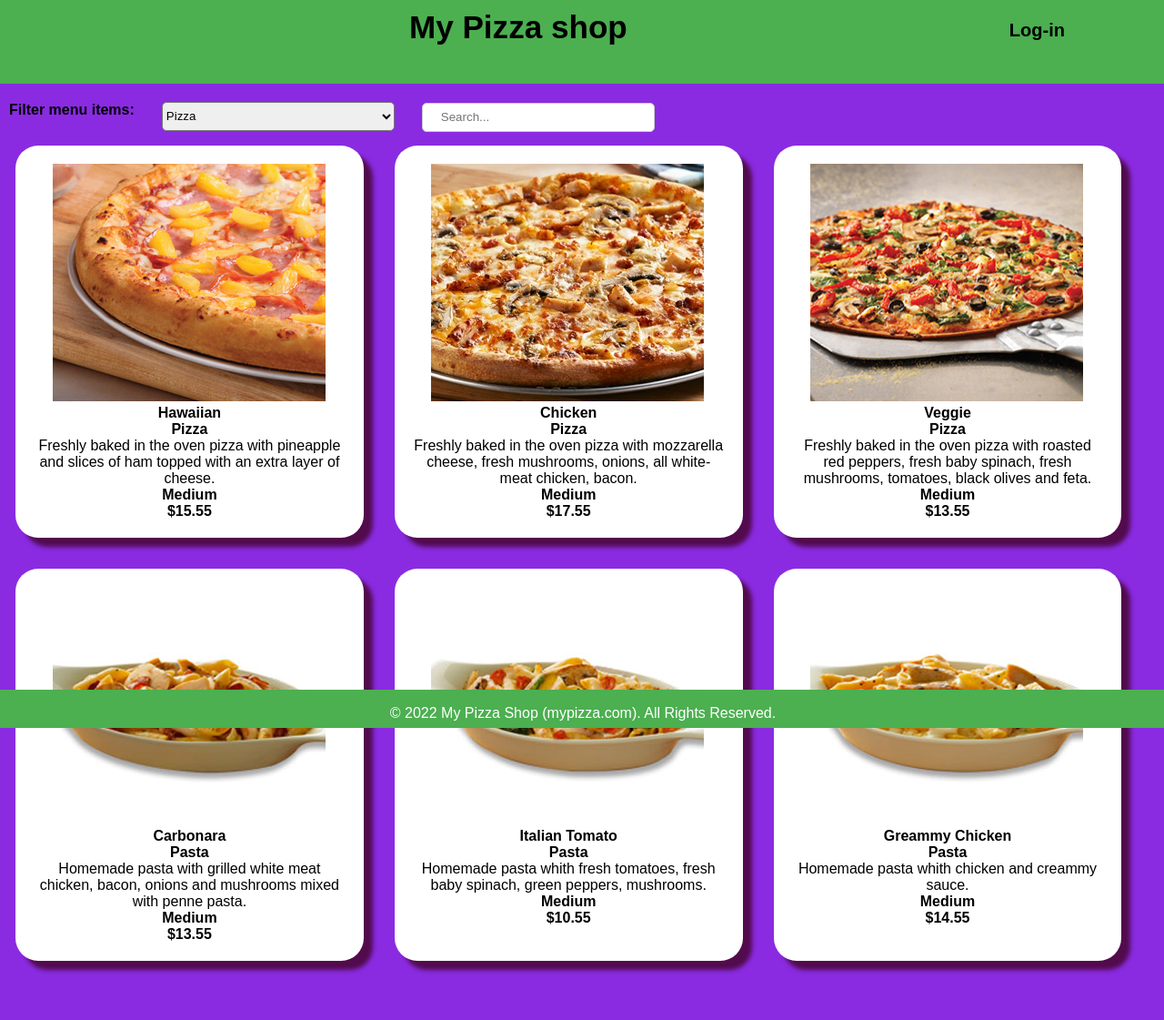
After one commit to kristina-sh/webprog-pizza-rest, a PHP site: page /menu.html in a window 1280 px wide. The commit adds this page. Shown: the whole page at 91% size. Run offline with PHP 8.4, Linux system fonts and the light colour scheme.

Commit message:
Add img folder & menu, modify css

```diff
--- a/CSS/assignment2.css
+++ b/CSS/assignment2.css
@@ -1,16 +1,22 @@
 * {
   font-family: sans-serif;
 }
-  body{
+
+body {
   background: linear-gradient(to left, #2f54c2 27%, #ff99cc 100%);
   background: blueviolet;
-    position: relative;        /* for the footer to move with the page size */
-    min-height: 100%;          /* for the footer to be at the bottom */
-    padding-bottom: 3rem;      /* for padding at the bottom in the courses page */
-    margin: 10px ;             /* To fit the body in the page */
+  position: relative;
+  /* for the footer to move with the page size */
+  min-height: 100%;
+  /* for the footer to be at the bottom */
+  padding-bottom: 3rem;
+  /* for padding at the bottom in the courses page */
+  margin: 10px;
+  /* To fit the body in the page */
 }
 
-  .logincontainer, .registercontainer {
+.logincontainer,
+.registercontainer {
   background-color: white;
   padding: 50px;
   width: 500px;
@@ -29,6 +35,7 @@
   cursor: pointer;
   width: 100%;
 }
+
 button:hover {
   opacity: 0.8;
 }
@@ -39,7 +46,8 @@
     padding-top: 15px;
 } */
 
-input[type=text], input[type=password] {
+input[type=text],
+input[type=password] {
   width: 100%;
   padding: 12px 20px;
   margin: 8px 0;
@@ -47,6 +55,7 @@ input[type=text], input[type=password] {
   border: 1px solid #ccc;
   box-sizing: border-box;
 }
+
 #header {
   /* padding: 10px;  */
   margin: -10px -10px 20px -10px;
@@ -58,8 +67,9 @@ input[type=text], input[type=password] {
   /* border-radius: 15px; */
 
 }
+
 .footer {
-  position:fixed;
+  position: fixed;
   left: 0;
   bottom: 0;
   width: 100%;
@@ -67,6 +77,142 @@ input[type=text], input[type=password] {
   color: white;
   height: 40px;
   text-align: center;
-  padding:1px;
-  overflow:hidden;
+  padding: 1px;
+  overflow: hidden;
 }
+
+/* Format items boxes on menu page (Kristina Shalaginova)*/
+.item {
+  background-color: white;
+  border-radius: 25px;
+  box-shadow: 10px 10px 5px rgb(82, 11, 77);
+  margin: 7px;
+  padding: 20px;
+  font-size: 12pt;
+}
+
+/* Format boxes direction on menu page (Kristina Shalaginova)*/
+.menu {
+  display: grid;
+  grid-gap: 20px;
+  grid-template-columns: repeat(3, 31vw);
+}
+
+/*Format right text in boxes on menu page (Kristina Shalaginova)*/
+.name,
+.category,
+.descrip,
+.size,
+.price {
+  text-align: center;
+  font-size: 12pt
+}
+
+.name,
+.category,
+.size,
+.price {
+  font-weight: bold;
+}
+
+/*Format images (Kristina Shalaginova)*/
+.item-image {
+  display: block;
+  margin-right: 20%;
+  margin-left: 6%;
+  width: 25px;
+}
+
+/* Format navigation bar* (Kristina Shalaginova)*/
+#menupage {
+  margin-top: -35px;
+  margin-left: -10px;
+  margin-right: -10px;
+  margin-bottom: 20px;
+  text-align: center;
+  background: #4CAF50;
+  color: black;
+  font-size: 30px;
+}
+
+.link {
+  text-decoration: none;
+  color: black;
+  margin-left: 400px;
+}
+
+a.link a:hover {
+  background-color: #ddd;
+  color: black;
+}
+
+.navbar {
+  display: flex;
+  gap: 20px;
+  margin-left: 450px;
+
+}
+
+/*Select form and searchbar(Kristina Shalaginova)*/
+.select-form {
+  display: flex;
+  gap: 30px;
+}
+
+#searchbar,
+#category-select {
+  width: 20vw;
+  height: 4vh;
+  border-radius: 5px;
+}
+
+#searchbar {
+  margin-top: 1px;
+}
+
+.head-select {
+  font-weight: bold;
+}
+
+/*Change screen size menu page*/
+@media (max-width: 900px) {
+  .menu {
+    grid-template-columns: repeat(2, 47vw);
+  }
+  .item-image {
+    margin-right: 10%;
+    margin-left: 10%;
+  }
+  .navbar{
+    gap:1px;
+    margin-left: -20px;
+
+  }
+  .navbar, .select-form {
+    flex-direction: column;
+  }
+  .link{
+    margin-left: 15px;
+  }
+}
+
+@media (max-width: 600px) {
+  .menu {
+    grid-template-columns: repeat(1, 95vw);
+  }
+  .item-image {
+    margin-right: 10%;
+    margin-left: 15%;
+  }
+  .link{
+    margin-left: 25px;
+  }
+  .navbar, .select-form {
+    flex-direction: column;
+  }
+  .navbar{
+    gap:1px;
+    margin-left: -40px;
+
+  }
+}
--- /dev/null
+++ b/menu.html
@@ -0,0 +1,98 @@
+<!DOCTYPE html>
+<html lang="en">
+
+<head>
+    <meta charset="UTF-8">
+    <meta name="author" content="Kristina Shalaginova">
+    <meta name="viewport" content="width=device-width, initial-scale=1.0">
+    <link rel="stylesheet" href="./CSS/assignment2.css">
+    <title>Menu</title>
+</head>
+<!-- Navigation bar-->
+
+<body>
+    <header class="header" id="menupage">
+        <div class="navbar">
+        <h3>My Pizza shop</h3>
+        <h6><a class="link" href="./index.html">Log-in</a></h6>
+        </div>
+        </header>
+
+        <!-- Filtering and searching area -->
+        <form class="select-form">
+            <div class="head-select"> Filter menu items:</div>
+            <select name="category" id="category-select">
+                <option value="select1" class="option">Pizza</option>
+                <option value="select2" class="option">Pasta</option>
+            </select>
+            <input type="text" id="searchbar" onkeyup="search_item()" name="search" placeholder="Search...">
+        </form>
+        <!--Conttent with menu items -->
+        <div class="menu">
+            <div class="item">
+                <div class="item-image"><img src="./images/hawaiian.jpg" alt="hawaiian"></div>
+                <div class="name">Hawaiian</div>
+                <div class="category">Pizza</div>
+                <div class="descrip">Freshly baked in the oven pizza with pineapple and slices of ham topped with an
+                    extra
+                    layer of cheese.</div>
+                <div class="size">Medium</div>
+                <div class="price">$15.55</div>
+        </div>
+        <div class="item">
+            <div class="item-image"><img src="./images/chicken.jpg" alt="chicken"></div>
+            <div class="name">Chicken</div>
+            <div class="category">Pizza</div>
+            <div class="descrip">Freshly baked in the oven pizza with mozzarella cheese, fresh mushrooms, onions,
+                all
+                white-meat chicken, bacon.</div>
+            <div class="size">Medium</div>
+            <div class="price">$17.55</div>
+
+        </div>
+        <div class="item">
+            <div class="item-image"><img src="./images/veggie.jpg" alt="veggie"></div>
+            <div class="name">Veggie</div>
+            <div class="category">Pizza</div>
+            <div class="descrip">Freshly baked in the oven pizza with roasted red peppers, fresh baby spinach, fresh
+                mushrooms, tomatoes, black olives and feta.</div>
+            <div class="size">Medium</div>
+            <div class="price">$13.55</div>
+        </div>
+        <div class="item">
+            <div class="item-image"><img src="./images/carbonara.jpg" alt="carbonara"></div>
+            <div class="name">Carbonara</div>
+            <div class="category">Pasta</div>
+            <div class="descrip">Homemade pasta with grilled white meat chicken, bacon, onions and mushrooms mixed
+                with
+                penne pasta.</div>
+            <div class="size">Medium</div>
+            <div class="price">$13.55</div>
+        </div>
+        <div class="item">
+            <div class="item-image"><img src="./images/tomato.jpg" alt="tomato"></div>
+            <div class="name">Italian Tomato</div>
+            <div class="category">Pasta</div>
+            <div class="descrip"> Homemade pasta whith fresh tomatoes, fresh baby spinach, green peppers, mushrooms.
+            </div>
+            <div class="size">Medium</div>
+            <div class="price">$10.55</div>
+        </div>
+        <div class="item">
+            <div class="item-image"><img src="./images/prima.jpg" alt="prima"></div>
+            <div class="name">Greammy Chicken</div>
+            <div class="category">Pasta</div>
+            <div class="descrip"> Homemade pasta whith chicken and creammy sauce.</div>
+            <div class="size">Medium</div>
+            <div class="price">$14.55</div>
+        </div>
+
+        </div>
+
+        <!--Footer-->
+        <div id="footer"></div>
+        <div class="footer">
+            <p>© 2022 My Pizza Shop (mypizza.com). All Rights Reserved.</p>
+        </div>
+        <script src="./script.js"></script>
+</body>
```
Also changed, not shown: images/carbonara.jpg (added), images/chicken.jpg (added), images/hawaiian.jpg (added), images/prima.jpg (added), images/tomato.jpg (added), images/veggie.jpg (added). Lines whose indentation alone changed are shown as unchanged.
